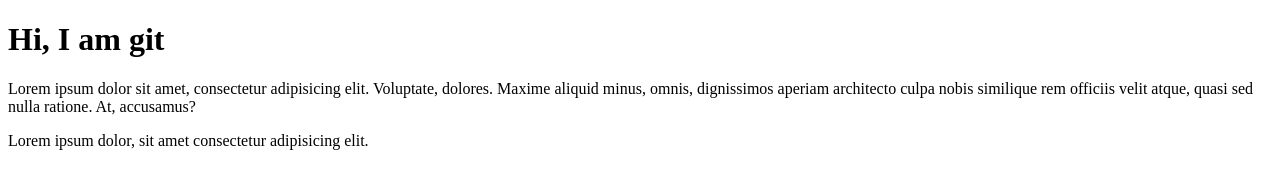
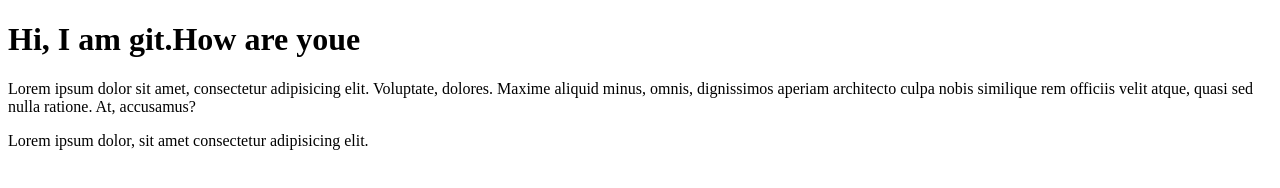
Before and after one commit to PhoeChitSone/Project, a plain HTML site: page index.html in a window 1280 px wide. Drawn offline with Linux system fonts and the light colour scheme.

Commit message:
adding header

```diff
--- a/index.html
+++ b/index.html
@@ -6,7 +6,7 @@
     <title>Document</title>
 </head>
 <body>
-    <h1> Hi, I am git</h1>
+    <h1> Hi, I am git.How are youe</h1>
     <p>Lorem ipsum dolor sit amet, consectetur adipisicing elit. Voluptate, dolores. Maxime aliquid minus, omnis, dignissimos aperiam architecto culpa nobis similique rem officiis velit atque, quasi sed nulla ratione. At, accusamus?
         <footer>Lorem ipsum dolor, sit amet consectetur adipisicing elit.
         </footer>
```
